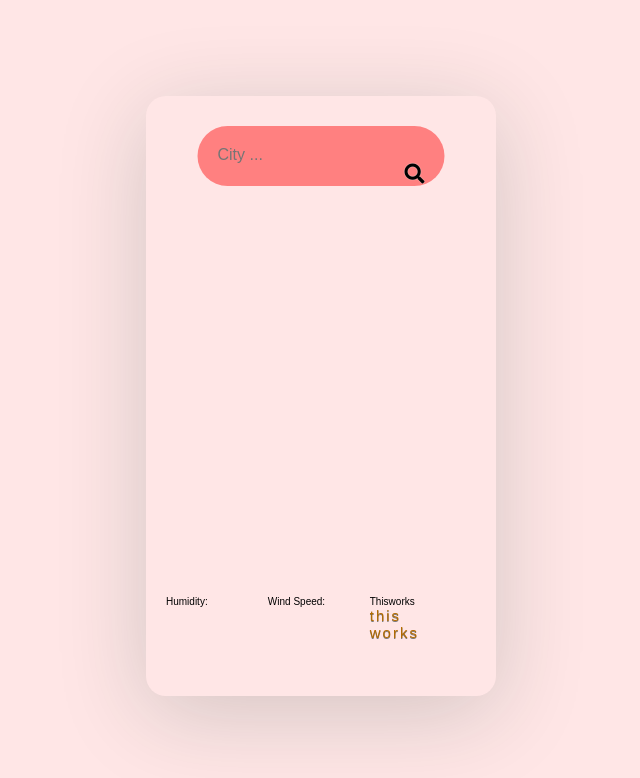
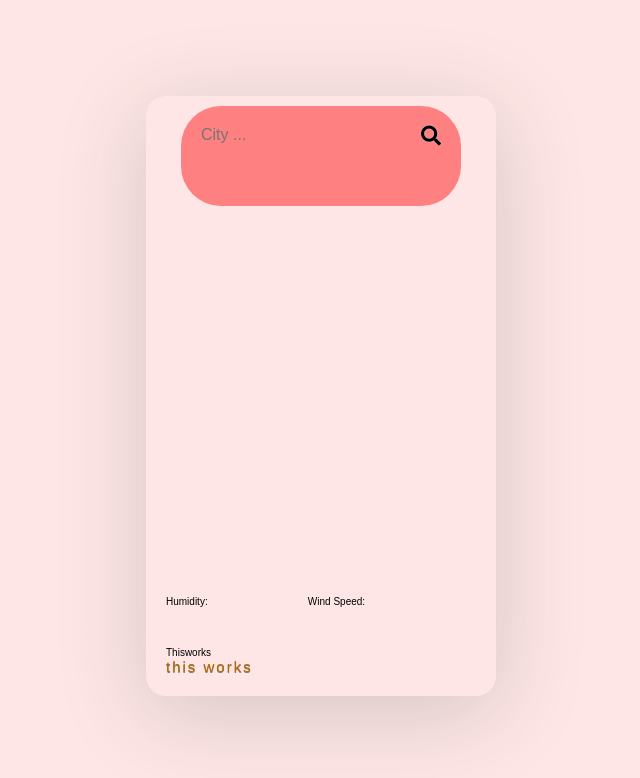
Before and after one commit to aalbaharnah/MyWeatherApp, a website: page index.html in a window 1280 px wide. Shown: the whole page, without its empty margins (319-959 px from the left). Drawn offline with Linux system fonts and the light colour scheme.

Commit message:
search bar position change

```diff
--- a/css/style.css
+++ b/css/style.css
@@ -1,5 +1,4 @@
 * {
-    box-sizing: inherit;
     font-size: inherit;
     padding: 0;
     margin: 0;
@@ -31,12 +30,13 @@ body {
 }
 
 .search-box{
-  position: absolute;
+  position: relative;
   top: 10%;
   left: 50%;
   transform: translate(-50%, -50%);
   background: #ff8080;
   height: 60px;
+  width: 240px;
   border-radius: 40px;
   padding: 20px;
 }
--- a/index.html
+++ b/index.html
@@ -15,7 +15,6 @@
 
 <body ng-controller="MyWeatherController">
     <div class="box-container">
-        <div class="image-box">
             <div class="search-box">
                 <input class="search-txt" type="text" placeholder="City ..." ng-model="cityName">
                 <a class="search-btn" ng-click="search()">
@@ -48,7 +47,6 @@
                     <div class="cHumidity"> this works</div>
                 </div>
             </div>
-        </div>
     </div>
 </body>
 
```
